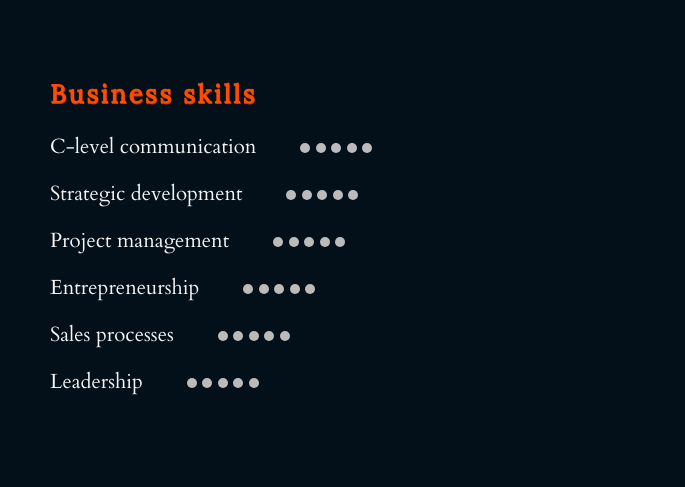
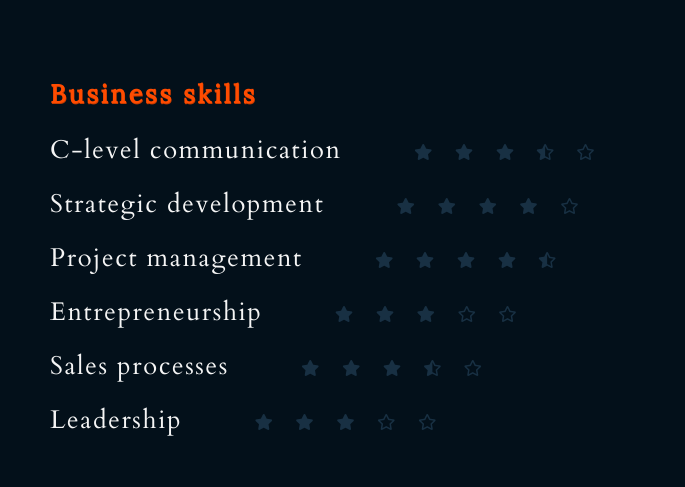
Before and after one commit to ChristineReffo/portfolio, a plain HTML site: page index.html in a window 1280 px wide. Shown: the part 2562-3049 px from the top of the page, 0-685 px from the left. Drawn offline with Linux system fonts and the light colour scheme.

Commit message:
Changed layout: skills section, added star icons

```diff
--- a/index.html
+++ b/index.html
@@ -92,51 +92,51 @@
               <ul class="biz list">
                 <li class="biz item">
                   C-level communication
-                  <span class="dot"></span>
-                  <span class="dot"></span>
-                  <span class="dot"></span>
-                  <span class="dot"></span>
-                  <span class="dot"></span>
+                  <i class="fas fa-star"></i>
+                  <i class="fas fa-star"></i>
+                  <i class="fas fa-star"></i>
+                  <i class="fas fa-star-half-alt"></i>
+                  <i class="far fa-star"></i>
                 </li>
                 <li class="biz item">
                   Strategic development
-                  <span class="dot"></span>
-                  <span class="dot"></span>
-                  <span class="dot"></span>
-                  <span class="dot"></span>
-                  <span class="dot"></span>
+                  <i class="fas fa-star"></i>
+                  <i class="fas fa-star"></i>
+                  <i class="fas fa-star"></i>
+                  <i class="fas fa-star"></i>
+                  <i class="far fa-star"></i>
                 </li>
                 <li class="biz item">
                   Project management
-                  <span class="dot"></span>
-                  <span class="dot"></span>
-                  <span class="dot"></span>
-                  <span class="dot"></span>
-                  <span class="dot"></span>
+                  <i class="fas fa-star"></i>
+                  <i class="fas fa-star"></i>
+                  <i class="fas fa-star"></i>
+                  <i class="fas fa-star"></i>
+                  <i class="fas fa-star-half-alt"></i>
                 </li>
                 <li class="biz item">
                   Entrepreneurship
-                  <span class="dot"></span>
-                  <span class="dot"></span>
-                  <span class="dot"></span>
-                  <span class="dot"></span>
-                  <span class="dot"></span>
+                  <i class="fas fa-star"></i>
+                  <i class="fas fa-star"></i>
+                  <i class="fas fa-star"></i>
+                  <i class="far fa-star"></i>
+                  <i class="far fa-star"></i>
                 </li>
                 <li class="biz item">
                   Sales processes
-                  <span class="dot"></span>
-                  <span class="dot"></span>
-                  <span class="dot"></span>
-                  <span class="dot"></span>
-                  <span class="dot"></span>
+                  <i class="fas fa-star"></i>
+                  <i class="fas fa-star"></i>
+                  <i class="fas fa-star"></i>
+                  <i class="fas fa-star-half-alt"></i>
+                  <i class="far fa-star"></i>
                 </li>
                 <li class="biz item">
                   Leadership
-                  <span class="dot"></span>
-                  <span class="dot"></span>
-                  <span class="dot"></span>
-                  <span class="dot"></span>
-                  <span class="dot"></span>
+                  <i class="fas fa-star"></i>
+                  <i class="fas fa-star"></i>
+                  <i class="fas fa-star"></i>
+                  <i class="far fa-star"></i>
+                  <i class="far fa-star"></i>
                 </li>
               </ul>
             </div>
@@ -169,7 +169,7 @@
                 </p>
               </div>
               <div class="skills box-sm">
-                <div class="icon wrap">
+                <div class="responsive wrap">
                   <i class="fas fa-mobile-alt"></i>
                   <i class="fas fa-tablet-alt"></i>
                   <i class="fas fa-laptop"></i>
--- a/main.css
+++ b/main.css
@@ -328,7 +328,7 @@ i.fa-mobile-alt, i.fa-tablet-alt, i.fa-laptop {
   margin-left: 0px;
 }
 
-div.icon.wrap {
+div.responsive.wrap {
   text-align: center;
   margin-left: auto;
   margin-right: auto;
@@ -353,24 +353,31 @@ div.container.biz {
   margin-top: 10vh;
   width: calc((100% - 200px) / 2);
 }
+
 ul.biz.list {
   padding: 0;
   display:inline-block;
   margin-top: 4.5vh;
   position: absolute;
-
 }
 
 li.biz.item {
   margin: 20px 0 0 0;
+  font-size: 2vw;
+  letter-spacing: 1.6px;
 }
 
-.dot {
-    height: 10px;
-    width: 10px;
-    background-color: #bbb;
-    border-radius: 50%;
+i.fas.fa-star, i.fas.fa-star-half-alt,  i.far.fa-star {
+    font-size: 16px;
+    color: #183043;
+    /* opacity: 0.5; */
     display: inline-block;
+    margin-left: 1vw;
+    margin-top: 0;
+}
+
+.fas.fa-star:first-of-type {
+    margin-left: 5vw;
 }
 
 .dot:first-of-type {
```
Also changed, not shown: images/Responsive_Design-512.png (deleted), images/image_1.jpg (deleted), images/image_3.jpg (deleted), images/image_4.jpg.png (deleted), 3 other files.
